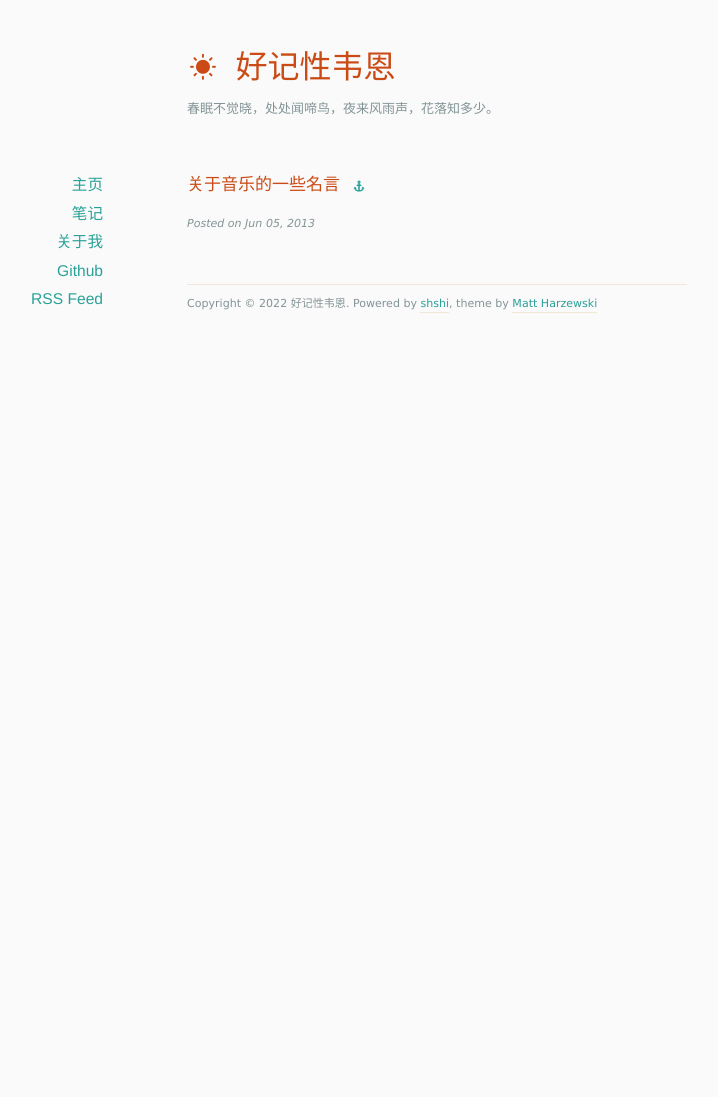
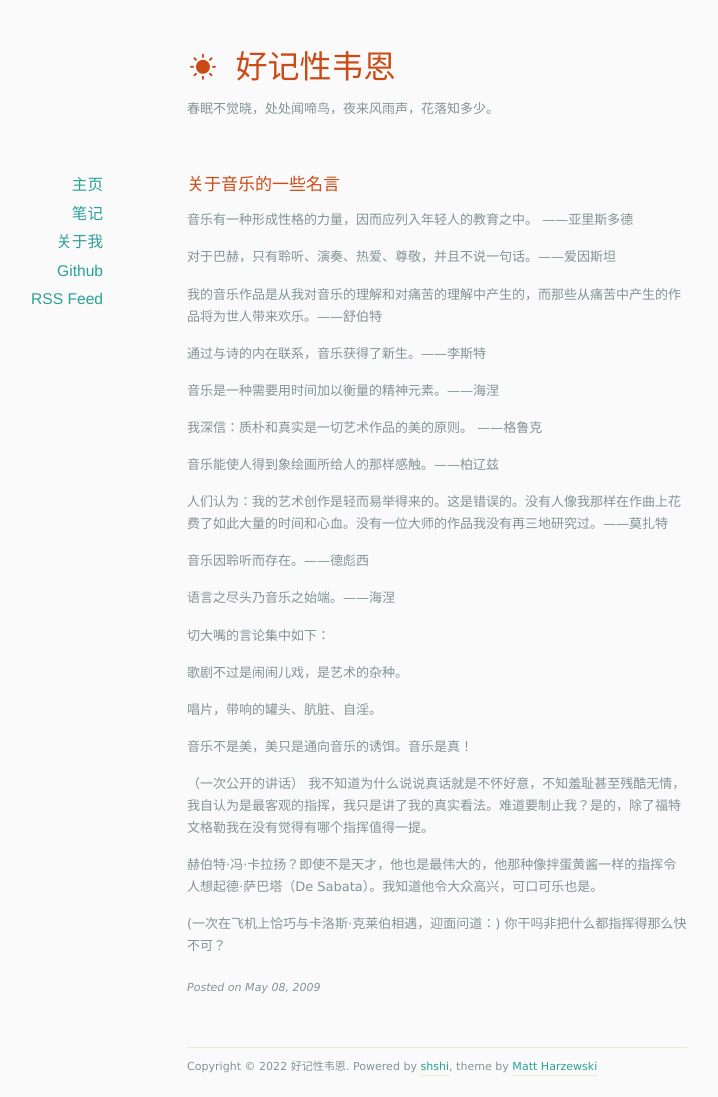
Before and after one commit to shshi/shishaohua.github.io, a Jekyll site: the page built from docs/_posts/2013-06-05-france-removes-internet-cut-off.markdown, in a window 1280 px wide. Shown: the whole page, without its empty margins (203-921 px from the left). Built offline with Jekyll 4.4.1, drawn with Linux system fonts in a browser that asks for light colours; nearby versions of some CDN libraries; before the commit the page ends 900 px from its top, so only the background shows below that.

Commit message:
Update 2013-06-05-france-removes-internet-cut-off.markdown

```diff
--- a/docs/_posts/2013-06-05-france-removes-internet-cut-off.markdown
+++ b/docs/_posts/2013-06-05-france-removes-internet-cut-off.markdown
@@ -1,6 +1,42 @@
 ---
 layout: post
 title:  "关于音乐的一些名言"
-date:   2013-06-05 20:33:11
-external-url: http://arstechnica.com/tech-policy/2013/06/france-removes-internet-cut-off-threat-from-its-anti-piracy-law/
+date:   2009-05-08 21:06:11
 ---
+
+音乐有一种形成性格的力量，因而应列入年轻人的教育之中。 ——亚里斯多德
+
+对于巴赫，只有聆听、演奏、热爱、尊敬，并且不说一句话。——爱因斯坦
+
+我的音乐作品是从我对音乐的理解和对痛苦的理解中产生的，而那些从痛苦中产生的作品将为世人带来欢乐。——舒伯特
+
+通过与诗的内在联系，音乐获得了新生。——李斯特
+
+音乐是一种需要用时间加以衡量的精神元素。——海涅
+
+我深信：质朴和真实是一切艺术作品的美的原则。 ——格鲁克
+
+音乐能使人得到象绘画所给人的那样感触。——柏辽兹
+
+人们认为：我的艺术创作是轻而易举得来的。这是错误的。没有人像我那样在作曲上花费了如此大量的时间和心血。没有一位大师的作品我没有再三地研究过。——莫扎特 ­
+
+音乐因聆听而存在。——德彪西
+
+语言之尽头乃音乐之始端。——海涅
+
+
+切大嘴的言论集中如下：
+
+歌剧不过是闹闹儿戏，是艺术的杂种。
+
+唱片，带响的罐头、肮脏、自淫。
+
+音乐不是美，美只是通向音乐的诱饵。音乐是真！
+
+（一次公开的讲话）
+我不知道为什么说说真话就是不怀好意，不知羞耻甚至残酷无情，我自认为是最客观的指挥，我只是讲了我的真实看法。难道要制止我？是的，除了福特文格勒我在没有觉得有哪个指挥值得一提。
+
+赫伯特·冯·卡拉扬？即使不是天才，他也是最伟大的，他那种像拌蛋黄酱一样的指挥令人想起德·萨巴塔（De Sabata）。我知道他令大众高兴，可口可乐也是。
+
+(一次在飞机上恰巧与卡洛斯·克莱伯相遇，迎面问道：)
+你干吗非把什么都指挥得那么快不可？
```
